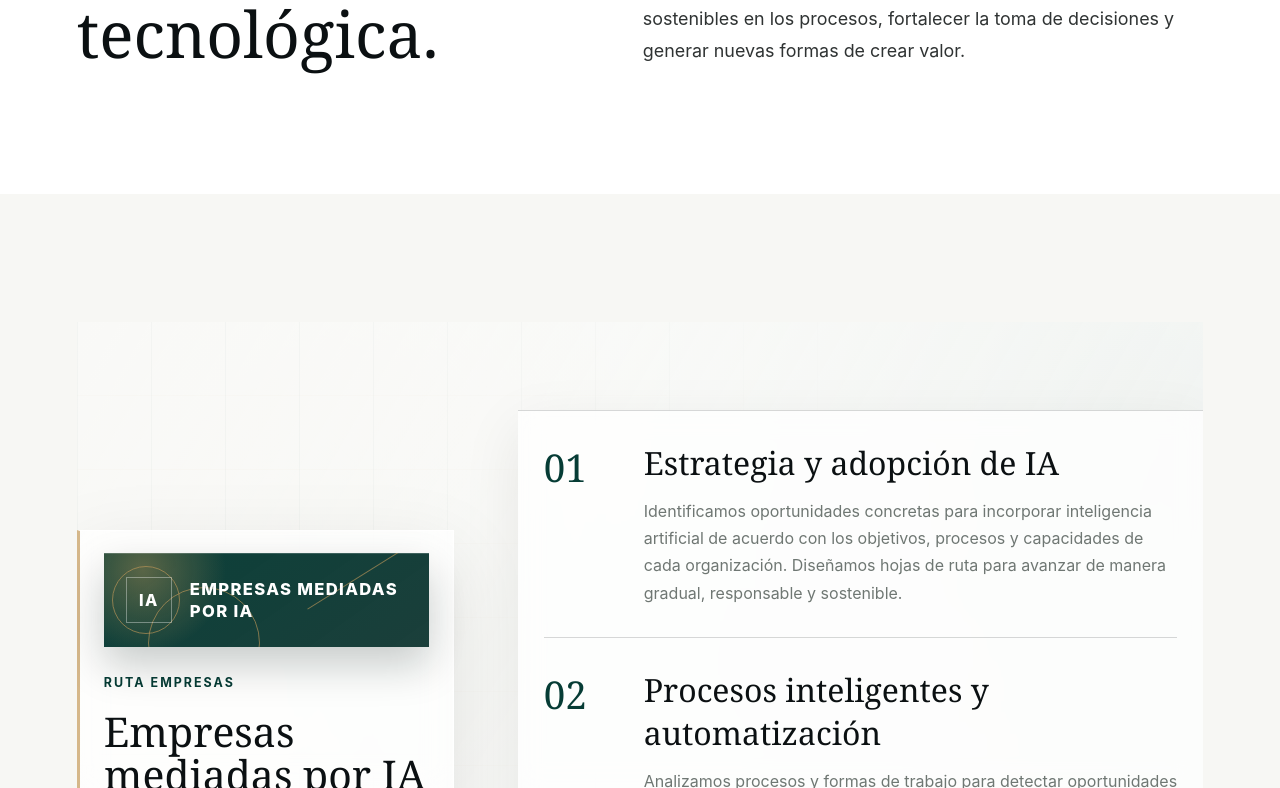
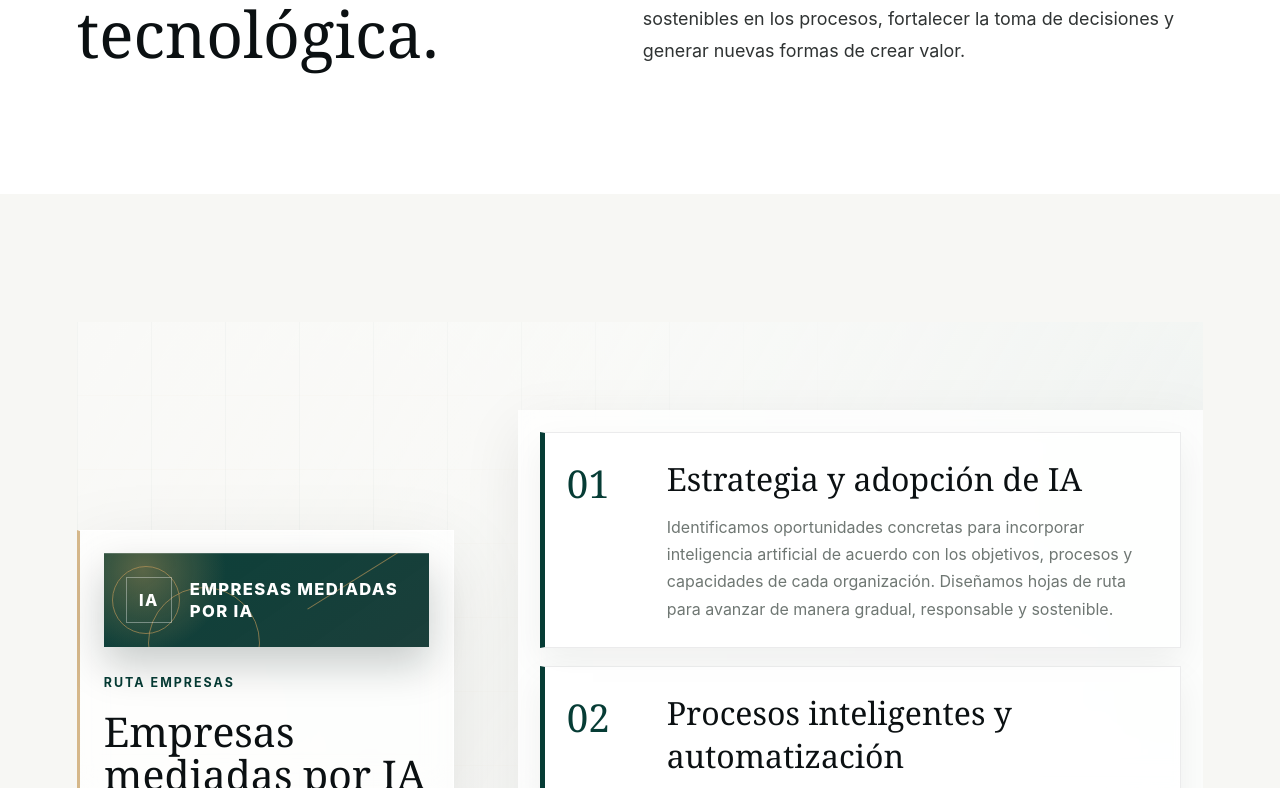
Before and after one commit to fernandamiccoli/consultoria-ia-fmc, a Next.js app: page / in a window 1280 px wide. Shown: the part 2012-2800 px from the top of the page. Built offline with nearby package versions, Linux system fonts and the light colour scheme.

Commit message:
fix: mejorar rutas servicios y menu mobile

```diff
--- a/app/globals.css
+++ b/app/globals.css
@@ -115,11 +115,16 @@ textarea:focus-visible {
 
 .brand-tagline {
   color: var(--emerald);
-  font-size: 0.68rem;
+  font-size: 0.72rem;
   font-weight: 800;
-  letter-spacing: 0.16em;
+  letter-spacing: 0.12em;
   margin-left: 56px;
+  max-width: 480px;
   text-transform: uppercase;
+}
+
+.mobile-menu {
+  display: none;
 }
 
 .hero-section {
@@ -240,10 +245,8 @@ h1 {
 }
 
 .route-grid {
-  background-image: url("/images/rutas-paneles.png");
-  background-position: center;
-  background-size: cover;
   display: grid;
+  gap: 0;
   grid-template-columns: repeat(2, minmax(0, 1fr));
   min-height: 310px;
 }
@@ -287,11 +290,17 @@ h1 {
 }
 
 .route-empresas {
+  background-image: url("/images/rutas-paneles.png");
+  background-position: left center;
+  background-size: 200% 100%;
   border-right: 1px solid rgba(196, 154, 89, 0.7);
   position: relative;
 }
 
 .route-educacion {
+  background-image: url("/images/rutas-paneles.png");
+  background-position: right center;
+  background-size: 200% 100%;
   position: relative;
 }
 
@@ -507,18 +516,37 @@ h1 {
 .service-list {
   background: rgba(255, 255, 255, 0.74);
   backdrop-filter: blur(12px);
-  border-top: 1px solid var(--line);
   box-shadow: 0 18px 56px rgba(4, 24, 23, 0.08);
-  padding: 0 26px;
+  display: grid;
+  gap: 18px;
+  padding: 22px;
 }
 
 .service-row {
   align-items: start;
-  border-bottom: 1px solid var(--line);
+  background: rgba(255, 255, 255, 0.72);
+  border: 1px solid rgba(11, 16, 18, 0.08);
+  border-left: 5px solid var(--emerald);
+  box-shadow: 0 14px 34px rgba(4, 24, 23, 0.06);
   display: grid;
   gap: 28px;
   grid-template-columns: 72px 1fr;
-  padding: 30px 0;
+  padding: 24px 24px 24px 22px;
+  transition: box-shadow 220ms ease, transform 220ms ease, border-color 220ms ease;
+}
+
+.service-row:hover {
+  border-left-color: var(--champagne);
+  box-shadow: 0 22px 54px rgba(4, 24, 23, 0.12);
+  transform: translateY(-2px);
+}
+
+.service-route.education .service-row {
+  border-left-color: var(--blue);
+}
+
+.service-route.education .service-row:hover {
+  border-left-color: var(--champagne);
 }
 
 .service-number {
@@ -859,6 +887,57 @@ textarea {
     display: none;
   }
 
+  .mobile-menu {
+    display: block;
+    margin-left: auto;
+    position: relative;
+  }
+
+  .mobile-menu summary {
+    align-items: center;
+    background: rgba(255, 255, 255, 0.74);
+    border: 1px solid rgba(11, 16, 18, 0.12);
+    cursor: pointer;
+    display: grid;
+    gap: 5px;
+    height: 44px;
+    justify-content: center;
+    list-style: none;
+    width: 44px;
+  }
+
+  .mobile-menu summary::-webkit-details-marker {
+    display: none;
+  }
+
+  .mobile-menu summary span {
+    background: var(--emerald);
+    height: 2px;
+    width: 20px;
+  }
+
+  .mobile-menu-panel {
+    background: rgba(247, 247, 244, 0.96);
+    border: 1px solid rgba(11, 16, 18, 0.12);
+    box-shadow: 0 18px 44px rgba(4, 24, 23, 0.14);
+    display: grid;
+    gap: 2px;
+    min-width: 190px;
+    padding: 10px;
+    position: absolute;
+    right: 0;
+    top: calc(100% + 10px);
+  }
+
+  .mobile-menu-panel a {
+    color: var(--ink);
+    font-size: 0.78rem;
+    font-weight: 800;
+    letter-spacing: 0.12em;
+    padding: 12px 10px;
+    text-transform: uppercase;
+  }
+
   .hero-section {
     min-height: 88vh;
     padding-left: 22px;
@@ -884,22 +963,19 @@ textarea {
   }
 
   .route-grid {
-    background-image: none;
-    gap: 18px;
+    gap: 22px;
   }
 
   .route-empresas {
-    background-image: url("/images/rutas-paneles.png");
-    background-position: 18% center;
-    background-size: cover;
+    background-position: left center;
+    background-size: 200% 100%;
     border-bottom: 1px solid rgba(196, 154, 89, 0.7);
     border-right: 0;
   }
 
   .route-educacion {
-    background-image: url("/images/rutas-paneles.png");
-    background-position: 82% center;
-    background-size: cover;
+    background-position: right center;
+    background-size: 200% 100%;
   }
 
   .route-card {
@@ -965,9 +1041,14 @@ textarea {
 
   .brand-tagline {
     font-size: 0.58rem;
-    letter-spacing: 0.11em;
+    letter-spacing: 0.08em;
     margin-left: 52px;
-    max-width: 220px;
+    max-width: 210px;
+  }
+
+  .site-header {
+    padding-left: 16px;
+    padding-right: 16px;
   }
 
   .hero-copy {
@@ -985,6 +1066,7 @@ textarea {
   .service-row {
     gap: 18px;
     grid-template-columns: 1fr;
+    padding: 22px 20px;
   }
 
   .service-number {
--- a/app/page.tsx
+++ b/app/page.tsx
@@ -9,13 +9,26 @@ export default function Home() {
       <header className="site-header">
         <a href="#inicio" className="brand-link">
           <BrandMark label />
-          <span className="brand-tagline">IA como aliada estratégica</span>
+          <span className="brand-tagline">IA como aliada estratégica para transformar organizaciones</span>
         </a>
         <nav aria-label="Navegación principal">
           <a href="#enfoque">Enfoque</a>
           <a href="#servicios">Servicios</a>
           <a href="#contacto">Contacto</a>
         </nav>
+        <details className="mobile-menu">
+          <summary aria-label="Abrir menú">
+            <span />
+            <span />
+            <span />
+          </summary>
+          <div className="mobile-menu-panel">
+            <a href="#enfoque">Enfoque</a>
+            <a href="#rutas">Rutas</a>
+            <a href="#servicios">Servicios</a>
+            <a href="#contacto">Contacto</a>
+          </div>
+        </details>
       </header>
 
       <section id="inicio" className="hero-section">
```
